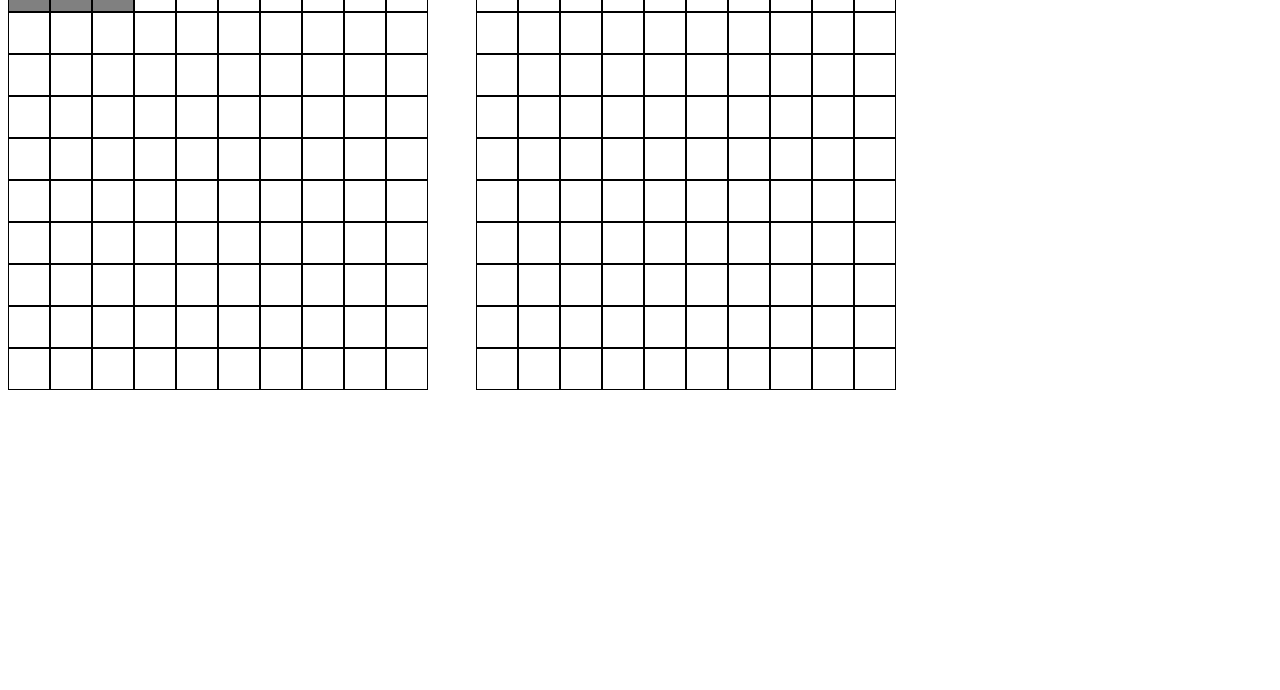
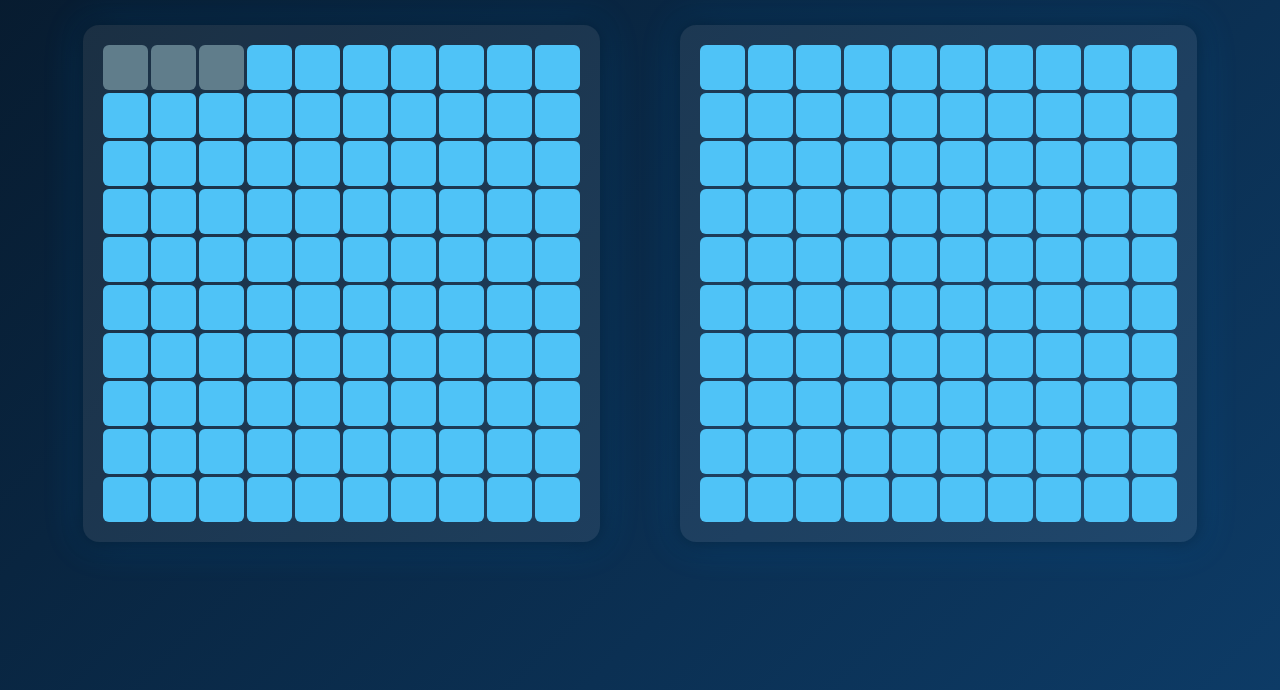
Before and after one commit to PawelBelczyk/battleship, a website with bundled scripts: page index.html in a window 1280 px wide. Shown: the part 110-800 px from the top of the page. Built offline with nearby package versions, Linux system fonts and the light colour scheme.

Commit message:
working version 1.0.0

```diff
--- a/style.css
+++ b/style.css
@@ -1,22 +1,104 @@
-.board {
-  display: grid;
-  grid-template-columns: repeat(10, 40px);
-  grid-template-rows: repeat(10, 40px);
-  gap: 2px;
+* {
+  margin: 0;
+  padding: 0;
+  box-sizing: border-box;
 }
 
+body {
+  min-height: 100vh;
+  background: linear-gradient(135deg, #071a2d, #0d3b66);
+  color: white;
+  font-family: Arial, Helvetica, sans-serif;
 
-.board div {
-  border: 1px solid black;
-  width: 40px;
-  height: 40px;
+  display: flex;
+  flex-direction: column;
+  align-items: center;
+
+  padding: 40px;
+}
+
+h1 {
+  font-size: 3rem;
+  margin-bottom: 40px;
+  letter-spacing: 3px;
 }
 
 #boards {
   display: flex;
-  gap: 50px;
+  gap: 80px;
+  flex-wrap: wrap;
+  justify-content: center;
+}
+
+.board {
+  display: grid;
+
+  grid-template-columns: repeat(10, 45px);
+  grid-template-rows: repeat(10, 45px);
+
+  gap: 3px;
+
+  padding: 20px;
+
+  background: rgba(255,255,255,.08);
+
+  border-radius: 16px;
+
+  box-shadow:
+    0 0 20px rgba(0,0,0,.4),
+    0 0 40px rgba(0,150,255,.2);
+}
+
+.board div {
+  width: 45px;
+  height: 45px;
+
+  background: #4fc3f7;
+
+  border-radius: 6px;
+
+  display:flex;
+  justify-content:center;
+  align-items:center;
+
+  cursor:pointer;
+
+  transition: .2s;
+}
+
+.board div:hover {
+  background:#81d4fa;
+  transform:scale(1.08);
 }
 
 .ship {
-  background-color: grey;
+  background:#607d8b !important;
 }
+
+.board div:has-text("💥") {
+  background:#e53935;
+}
+
+.board div:has-text("🌊") {
+  background:#0d47a1;
+}
+
+.hit {
+  animation: explode .35s;
+}
+
+@keyframes explode {
+
+  0%{
+    transform:scale(.5);
+  }
+
+  70%{
+    transform:scale(1.3);
+  }
+
+  100%{
+    transform:scale(1);
+  }
+
+}
```
